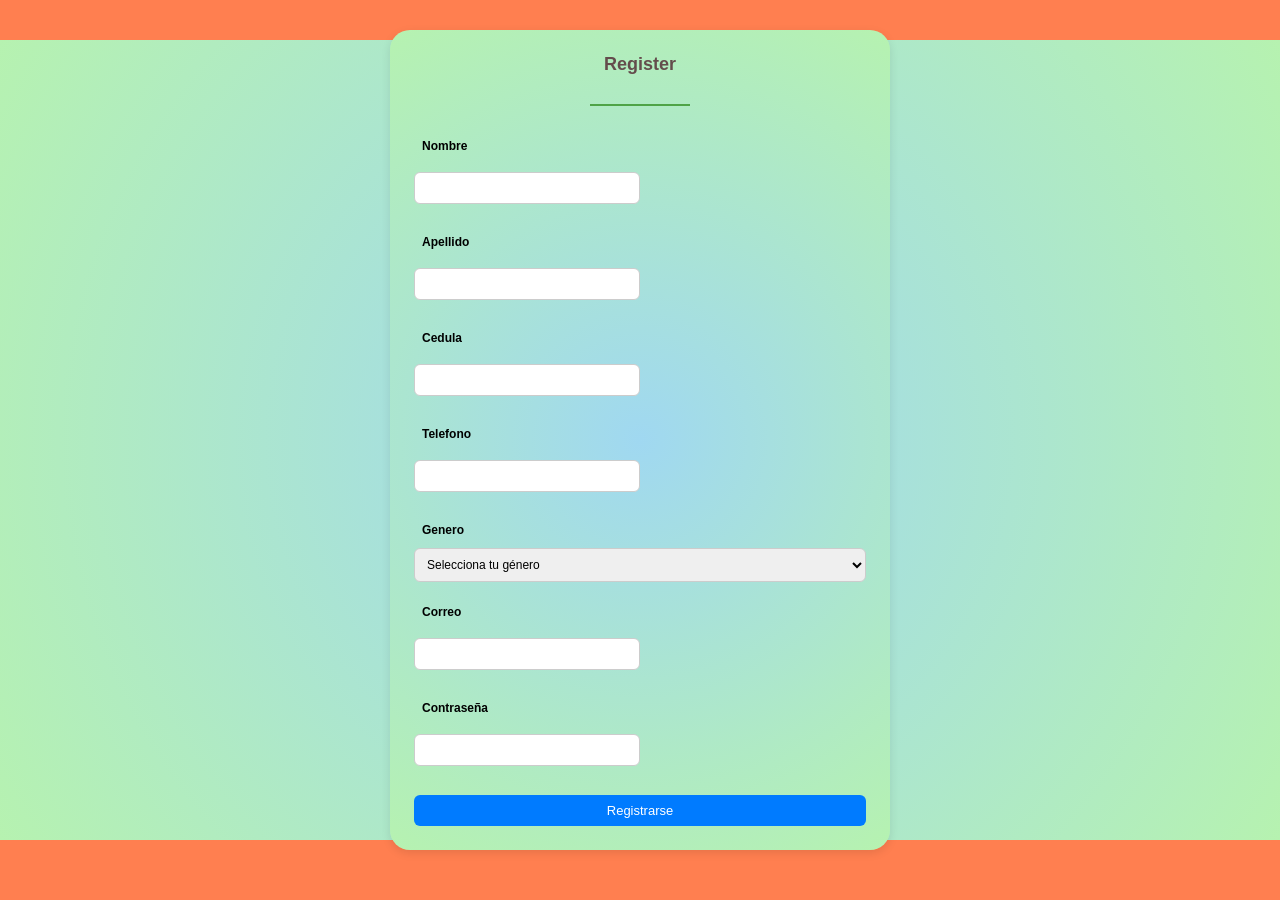
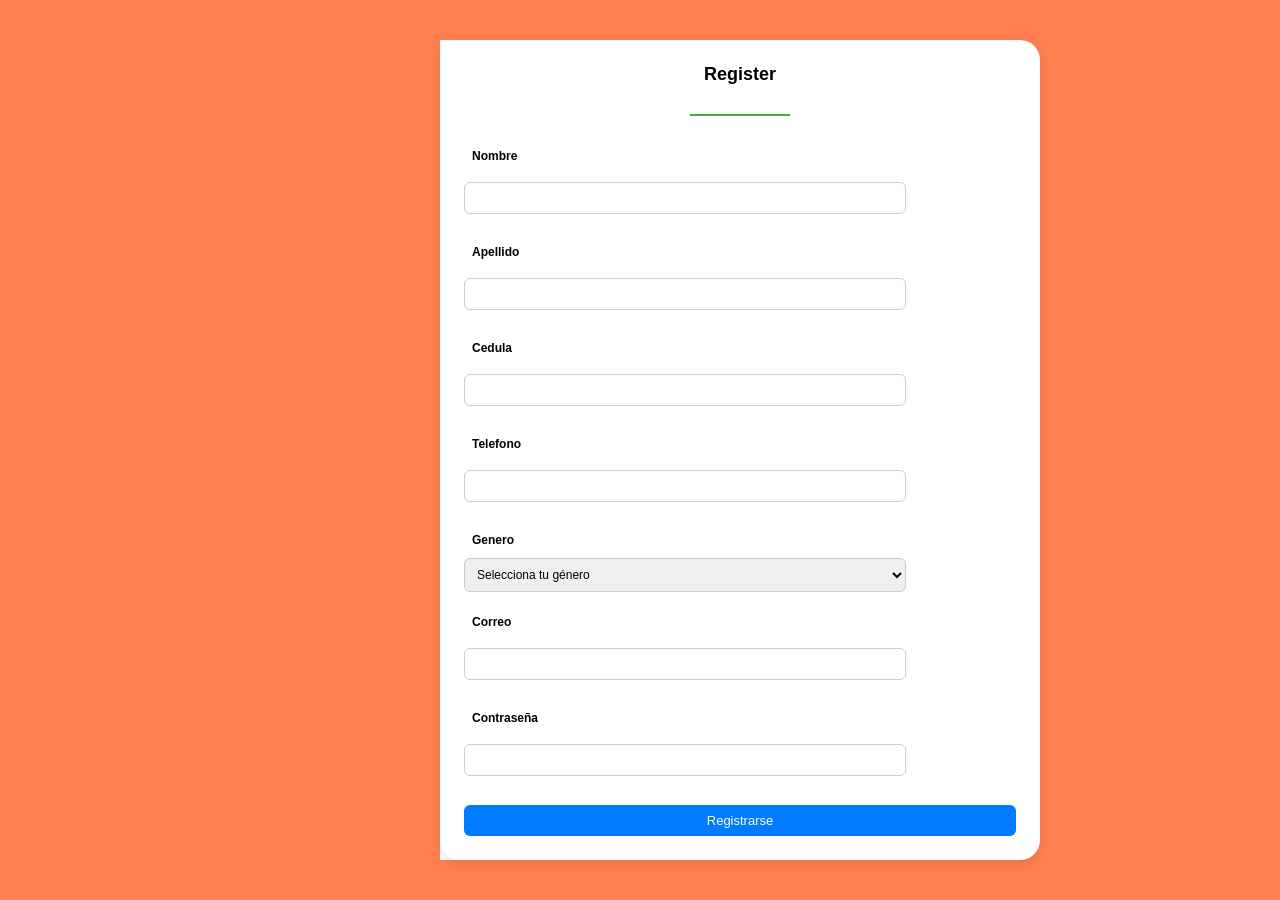
Before and after one commit to Mateo-Ortiz007/pruebas-sin-ia2, a React (Vite) app in the folder frontend/: page /registro in a window 1280 px wide. Built offline with nearby package versions, Linux system fonts and the light colour scheme; no server answers.

Commit message:
arreglos 86

```diff
--- a/frontend/src/modules/register/register.css
+++ b/frontend/src/modules/register/register.css
@@ -13,22 +13,22 @@ body,
   font-family: sans-serif;
 }
 
-.container {
+.container-main-register {
   display: flex;
   justify-content: center;
   align-items: center;
   height: 100vh;
   width: 100%; /* reducido un 20% desde 1000px */
-  background-image: radial-gradient(circle at center, #a0d8f1, #b6f2b0);
+  background-color: #fff;
 }
 
 /* Caja del formulario */
 .container-register {
-  background-image: radial-gradient(circle at center, #a0d8f1, #b6f2b0);
+  background-color: #fff;
   padding: 24px; /* reducido de 30px un 20% */
   border-radius: 20px; /* ligeramente más pequeño */
   box-shadow: 0 3px 10px rgba(0, 0, 0, 0.1);
-  width: 500px;
+  width: 600px;
   display: flex;
   flex-direction: column;
   gap: 11px; /* reducido un 20% desde 15px */
@@ -38,7 +38,7 @@ body,
 /* Título del formulario */
 .container-register h2 {
   text-align: center;
-  color: #644c4c;
+  color: #000000;
   margin-bottom: 8px; /* reducido un 20% desde 10px */
   font-size: 18px;
   font-weight: 800; /* ligeramente más pequeño */
@@ -53,6 +53,7 @@ body,
   font-size: 12px; /* reducido un 20% desde 14px */
   outline: none;
   transition: border-color 0.2s;
+  width: 80%;
 }
 
 .container-register input:focus,
```
